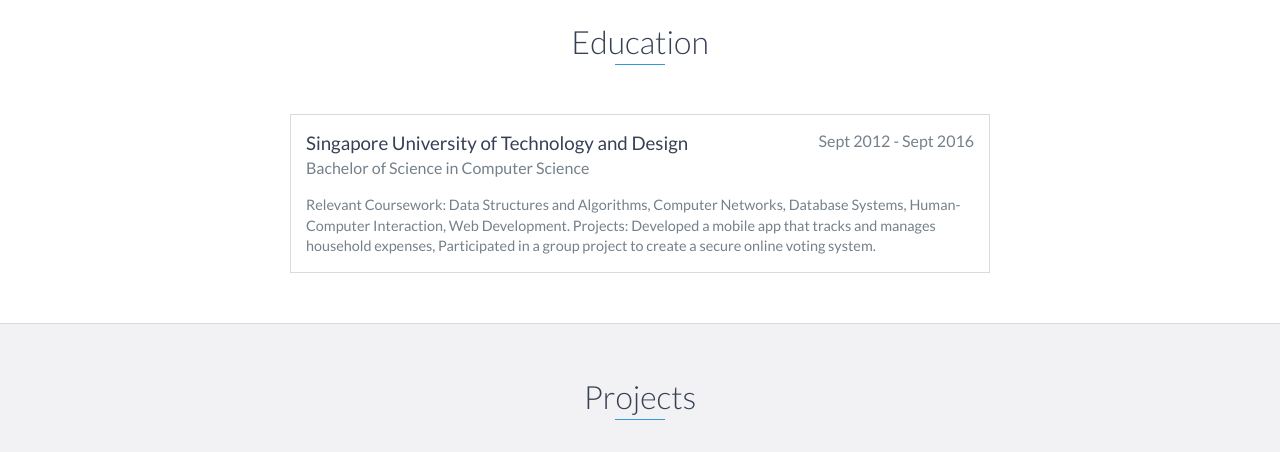
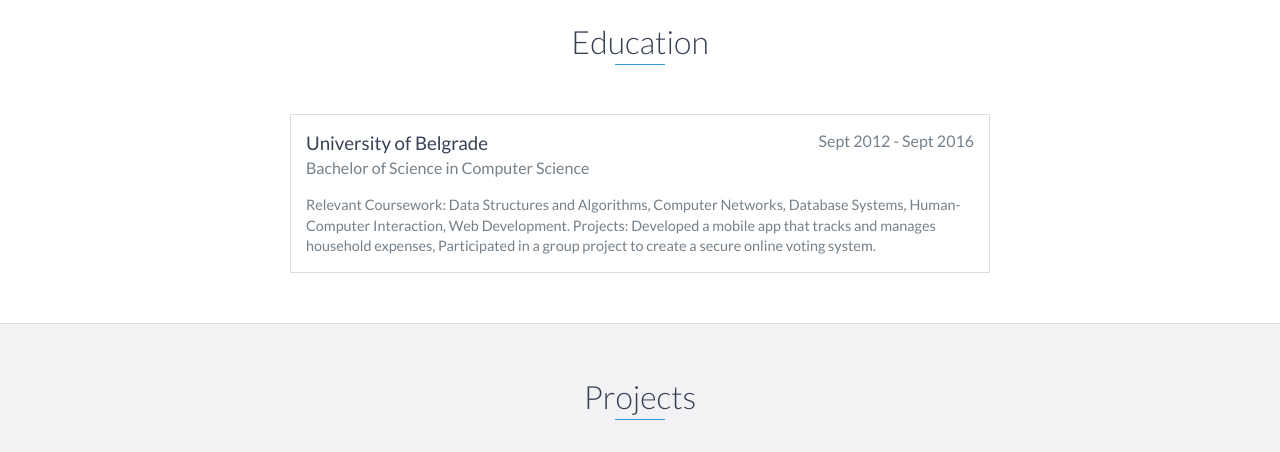
Before and after one commit to superdev1218999/portfolio, a website: page index.html in a window 1280 px wide. Shown: the part 2300-2752 px from the top of the page. Drawn offline with nearby package versions, Linux system fonts and the light colour scheme.

Commit message:
Update index.html

```diff
--- a/index.html
+++ b/index.html
@@ -182,8 +182,8 @@
       <h2 class="heading">Education</h2>
       <div class="education-block">
         <!-- here -->
-        <!-- <h3>University of Belgrade</h3> -->
-        <h3>Singapore University of Technology and Design</h3>
+        <h3>University of Belgrade</h3>
+<!--         <h3>Singapore University of Technology and Design</h3> -->
         <span class="education-date">Sept 2012 - Sept 2016</span>
         <h4>Bachelor of Science in Computer Science</h4>
         <p>
```
